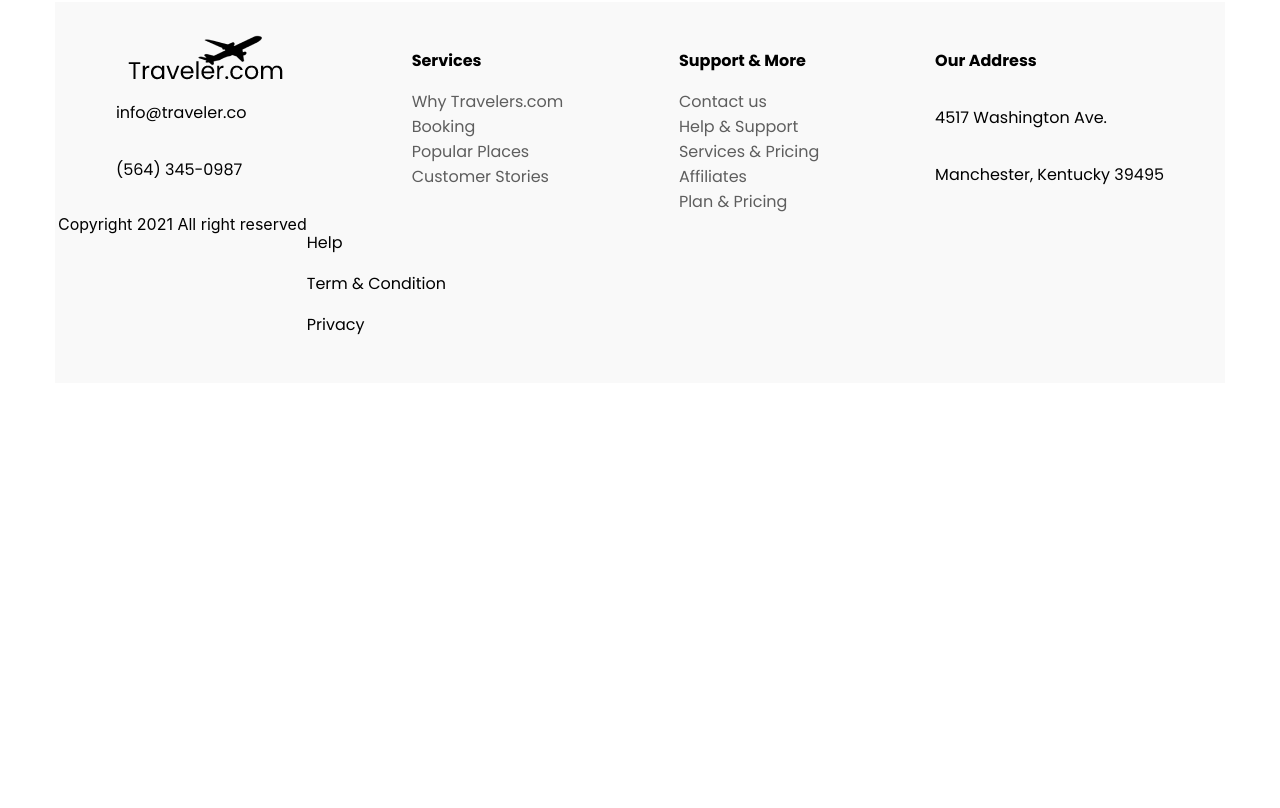
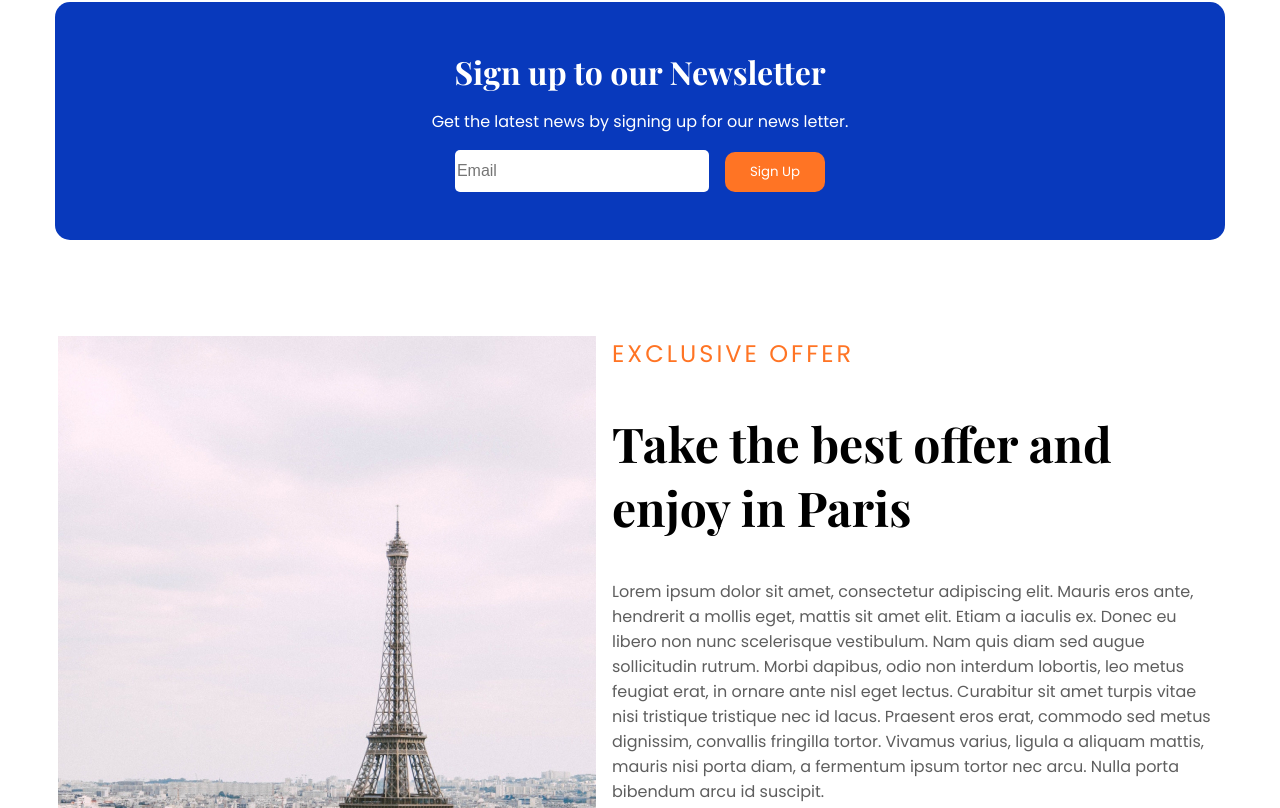
Before and after one commit to bsmith20681/flight-app-frontend, a React (Create React App) app: page / in a window 1280 px wide. Shown: the part 1712-2520 px from the top of the page. Before the commit the page ends 2095 px from the top, so only its background shows below. Built offline with nearby package versions, Linux system fonts and the light colour scheme.

Commit message:
added newsletter footer and another content sectin

```diff
--- /dev/null
+++ b/src/components/EmailSignUp.js
@@ -0,0 +1,20 @@
+import React, { useState } from "react";
+
+const EmailSignup = () => {
+  const [inputData, setInputDate] = useState("");
+  return (
+    <form action="">
+      {console.log(inputData)}
+      <input
+        type="text"
+        placeholder="Email"
+        className="newsletter-input"
+        value={inputData}
+        onChange={(e) => setInputDate(e.target.value)}
+      />
+      <button className="btn btn-orange newsletter-button">Sign Up</button>
+    </form>
+  );
+};
+
+export default EmailSignup;
--- a/src/components/Footer.js
+++ b/src/components/Footer.js
@@ -4,64 +4,74 @@ import LogoBlack from "../images/logo-black.png";
 
 const Footer = () => {
   return (
-    <div className="container footer">
+    <div className="container footer my-3">
       <div className="row justify-content-around">
-        <div className="footer-link_list">
+        <div className="footer-item_list">
           <img src={LogoBlack} alt="logo" />
-          <p>info@traveler.co</p>
-          <p>(564) 345-0987</p>
+          <p className="footer-item">info@traveler.co</p>
+          <p className="footer-item">(564) 345-0987</p>
         </div>
-        <div className="footer-link_list">
+        <div className="footer-item_list">
           <p>
             <strong>Services</strong>
           </p>
-          <a className="footer-link" href="#">
+          <a className="footer-item" href="#">
             Why Travelers.com
           </a>
-          <a className="footer-link" href="#">
+          <a className="footer-item" href="#">
             Booking
           </a>
-          <a className="footer-link" href="#">
+          <a className="footer-item" href="#">
             Popular Places
           </a>
-          <a className="footer-link" href="#">
+          <a className="footer-item" href="#">
             Customer Stories
           </a>
         </div>
-        <div className="footer-link_list">
+        <div className="footer-item_list">
           <p>
             <strong>Support & More</strong>
           </p>
-          <a className="footer-link" href="#">
+          <a className="footer-item" href="#">
             Contact us
           </a>
-          <a className="footer-link" href="#">
+          <a className="footer-item" href="#">
             Help & Support
           </a>
-          <a className="footer-link" href="#">
+          <a className="footer-item" href="#">
             Services & Pricing
           </a>
-          <a className="footer-link" href="#">
+          <a className="footer-item" href="#">
             Affiliates
           </a>
-          <a className="footer-link" href="">
+          <a className="footer-item" href="">
             Plan & Pricing
           </a>
         </div>
-        <div className="footer-link_list">
+        <div className="footer-item_list">
           <p>
             <strong>Our Address</strong>
           </p>
-          <p>4517 Washington Ave.</p>
-          <p>Manchester, Kentucky 39495</p>
+          <p className="footer-item">4517 Washington Ave.</p>
+          <p className="footer-item">Manchester, Kentucky 39495</p>
         </div>
       </div>
-      <div className="row">
-        <div>Copyright {new Date().getFullYear()} All right reserved</div>
+      <div className="row justify-content-around">
         <div>
-          <p>Help</p>
-          <p>Term & Condition</p>
-          <p>Privacy</p>
+          <p className="footer-item">
+            Copyright {new Date().getFullYear()} All right reserved
+          </p>
+        </div>
+        <div className="d-flex">
+          <a className="footer-item" href="#">
+            Help
+          </a>
+          <a className="footer-item" href="#">
+            Term & Condition
+          </a>
+          <a className="footer-item" href="#">
+            Privacy
+          </a>
         </div>
       </div>
     </div>
--- a/src/pages/Home.js
+++ b/src/pages/Home.js
@@ -3,8 +3,11 @@ import React from "react";
 import FindFlight from "../components/FindFlight";
 import SelectDate from "../components/SelectDate";
 import Calendar from "../components/Calendar";
+import EmailSignUp from "../components/EmailSignUp";
 
 import BahamasBeach from "../images/bahamas-beach.jpg";
+import Paris from "../images/paris.jpg";
+import EmailSignup from "../components/EmailSignUp";
 
 const Home = () => {
   return (
@@ -50,6 +53,45 @@ const Home = () => {
           </div>
         </div>
       </section>
+
+      <div className="container newsletter py-5 my-6">
+        <h3 className="newsletter-title">Sign up to our Newsletter</h3>
+        <p>Get the latest news by signing up for our news letter.</p>
+        <EmailSignup />
+      </div>
+
+      <section className="offer my-6">
+        <div className="container">
+          <div className="row">
+            <div>
+              <img className="offer-image img-fluid" src={Paris} alt="paris" />
+            </div>
+            <div className="offer-text_wrapper">
+              <p className="offer-text_orange">EXCLUSIVE OFFER</p>
+              <h2>Take the best offer and enjoy in Paris</h2>
+              <p className="offer-text">
+                Lorem ipsum dolor sit amet, consectetur adipiscing elit. Mauris
+                eros ante, hendrerit a mollis eget, mattis sit amet elit. Etiam
+                a iaculis ex. Donec eu libero non nunc scelerisque vestibulum.
+                Nam quis diam sed augue sollicitudin rutrum. Morbi dapibus, odio
+                non interdum lobortis, leo metus feugiat erat, in ornare ante
+                nisl eget lectus. Curabitur sit amet turpis vitae nisi tristique
+                tristique nec id lacus. Praesent eros erat, commodo sed metus
+                dignissim, convallis fringilla tortor. Vivamus varius, ligula a
+                aliquam mattis, mauris nisi porta diam, a fermentum ipsum tortor
+                nec arcu. Nulla porta bibendum arcu id suscipit.
+              </p>
+              <p className="offer-date">3 days / 4 nights</p>
+              <div class="d-flex">
+                <a className="btn btn-orange" href="#">
+                  Book Now
+                </a>
+                <p className="offer-price">$3500</p>
+              </div>
+            </div>
+          </div>
+        </div>
+      </section>
     </React.Fragment>
   );
 };
--- a/src/scss/components/Footer.scss
+++ b/src/scss/components/Footer.scss
@@ -4,9 +4,11 @@
   background-color: colors.$light-grey;
   padding: 30px 0;
 
-  &-link {
+  &-item {
     text-decoration: none;
+    margin: 0 10px 0 0;
     color: colors.$dark-grey;
+
     &_list {
       display: flex;
       flex-direction: column;
--- a/src/scss/globals/globals.scss
+++ b/src/scss/globals/globals.scss
@@ -20,6 +20,7 @@ h6 {
 }
 
 a,
-p {
+p,
+button {
   font-family: "Poppins", sans-serif;
 }
--- a/src/scss/main.css
+++ b/src/scss/main.css
@@ -21,7 +21,8 @@ h6 {
 }
 
 a,
-p {
+p,
+button {
   font-family: "Poppins", sans-serif;
 }
 
@@ -81,6 +82,31 @@ p {
   color: #ff7424;
   font-size: 2rem;
   margin: 0 2rem;
+}
+
+.newsletter {
+  background-color: #0839bc;
+  border-radius: 15px;
+  text-align: center;
+  color: #fff;
+}
+.newsletter-title {
+  margin: 0;
+}
+.newsletter-input {
+  border: none;
+  border-radius: 5px;
+  height: 40px;
+  margin-right: 1rem;
+  width: 100%;
+  max-width: 250px;
+  font-size: 1rem;
+}
+.newsletter-button {
+  border: none;
+}
+.newsletter-button:hover {
+  cursor: pointer;
 }
 
 .selectDate {
@@ -255,11 +281,12 @@ nav {
   background-color: #f9f9f9;
   padding: 30px 0;
 }
-.footer-link {
+.footer-item {
   text-decoration: none;
+  margin: 0 10px 0 0;
   color: #5e5e5e;
 }
-.footer-link_list {
+.footer-item_list {
   display: flex;
   flex-direction: column;
 }
--- a/src/scss/pages/home.scss
+++ b/src/scss/pages/home.scss
@@ -43,3 +43,32 @@
     margin: 0 2rem;
   }
 }
+
+.newsletter {
+  background-color: colors.$blue;
+  border-radius: 15px;
+  text-align: center;
+  color: colors.$white;
+
+  &-title {
+    margin: 0;
+  }
+
+  &-input {
+    border: none;
+    border-radius: 5px;
+    height: 40px;
+    margin-right: 1rem;
+    width: 100%;
+    max-width: 250px;
+    font-size: 1rem;
+  }
+
+  &-button {
+    border: none;
+
+    &:hover {
+      cursor: pointer;
+    }
+  }
+}
```
Also changed, not shown: 1 other file (tests, documents, lock files or other folders).
